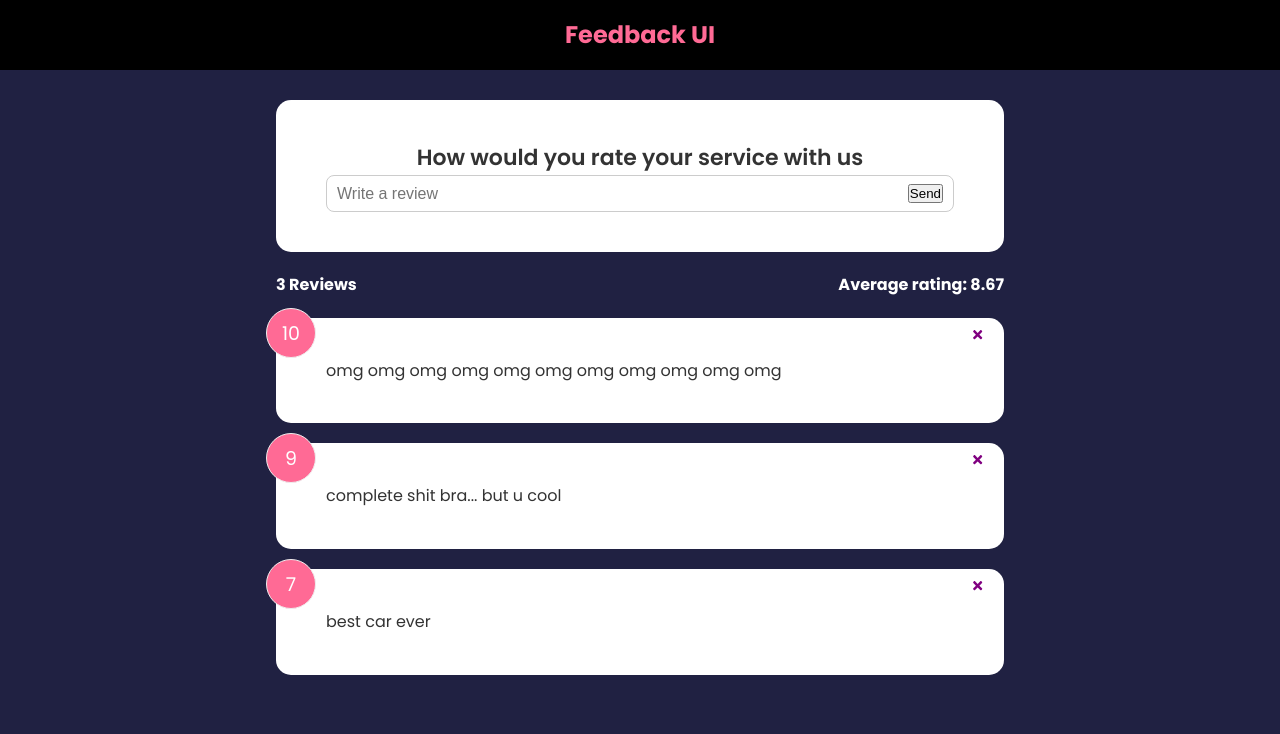
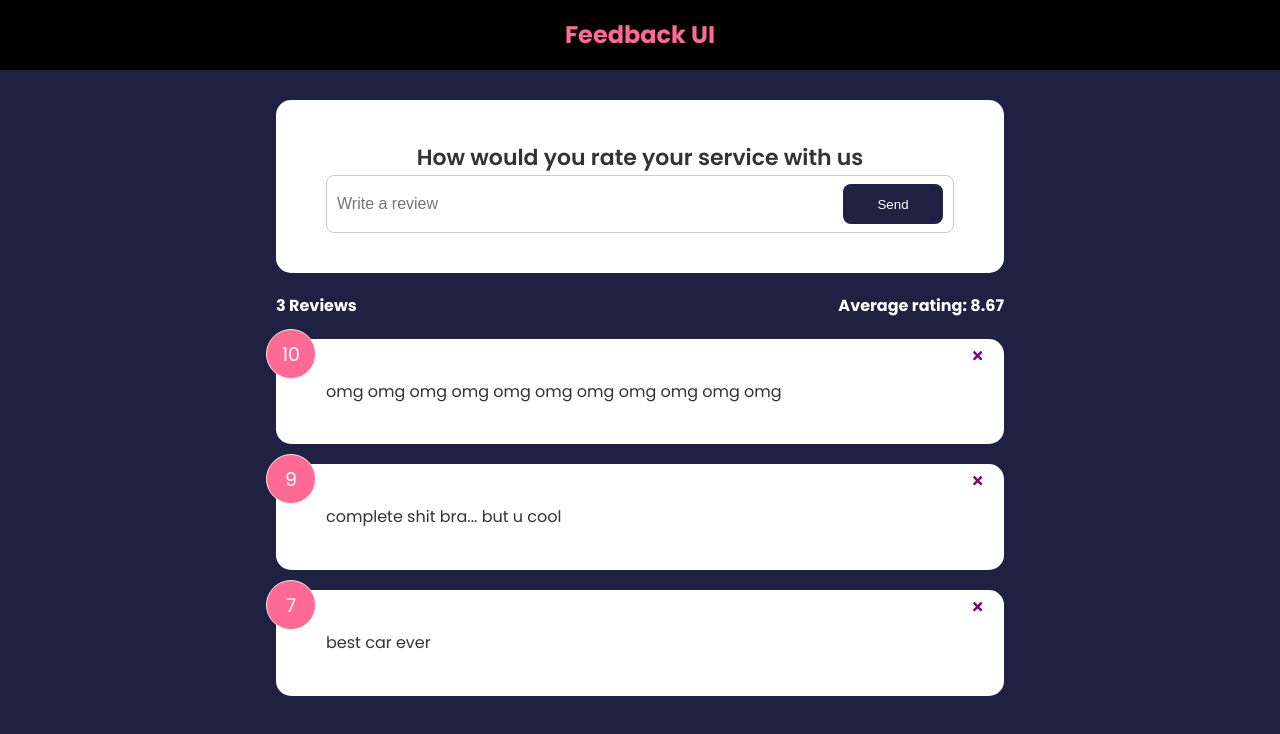
Before and after one commit to Shamoleambo/react-front-to-back, a React (Create React App) app in the folder feedback-app/: page / in a window 1280 px wide. Shown: the top 734 px of the page. Built offline with nearby package versions, Linux system fonts and the light colour scheme.

Commit message:
creation of the Button component

```diff
--- a/feedback-app/src/components/FeedbackForm.jsx
+++ b/feedback-app/src/components/FeedbackForm.jsx
@@ -1,4 +1,5 @@
 import { useState } from "react";
+import Button from "./shared/Button";
 import Card from "./shared/Card";
 
 function FeedbackForm() {
@@ -19,7 +20,7 @@
             placeholder="Write a review"
             value={text}
           />
-          <button type="submit">Send</button>
+          <Button type="submit">Send</Button>
         </div>
       </form>
     </Card>
--- /dev/null
+++ b/feedback-app/src/components/shared/Button.jsx
@@ -0,0 +1,23 @@
+import PropTypes from "prop-types";
+
+function Button({ children, version, type, isDisabled }) {
+  return (
+    <button type={type} disabled={isDisabled} className={`btn btn-${version}`}>
+      {children}
+    </button>
+  );
+}
+
+Button.defaultProps = {
+  version: "primary",
+  type: "button",
+  isDisabled: false,
+};
+Button.propTypes = {
+  children: PropTypes.node.isRequired,
+  version: PropTypes.string,
+  type: PropTypes.string,
+  isDisabled: PropTypes.bool,
+};
+
+export default Button;
```
